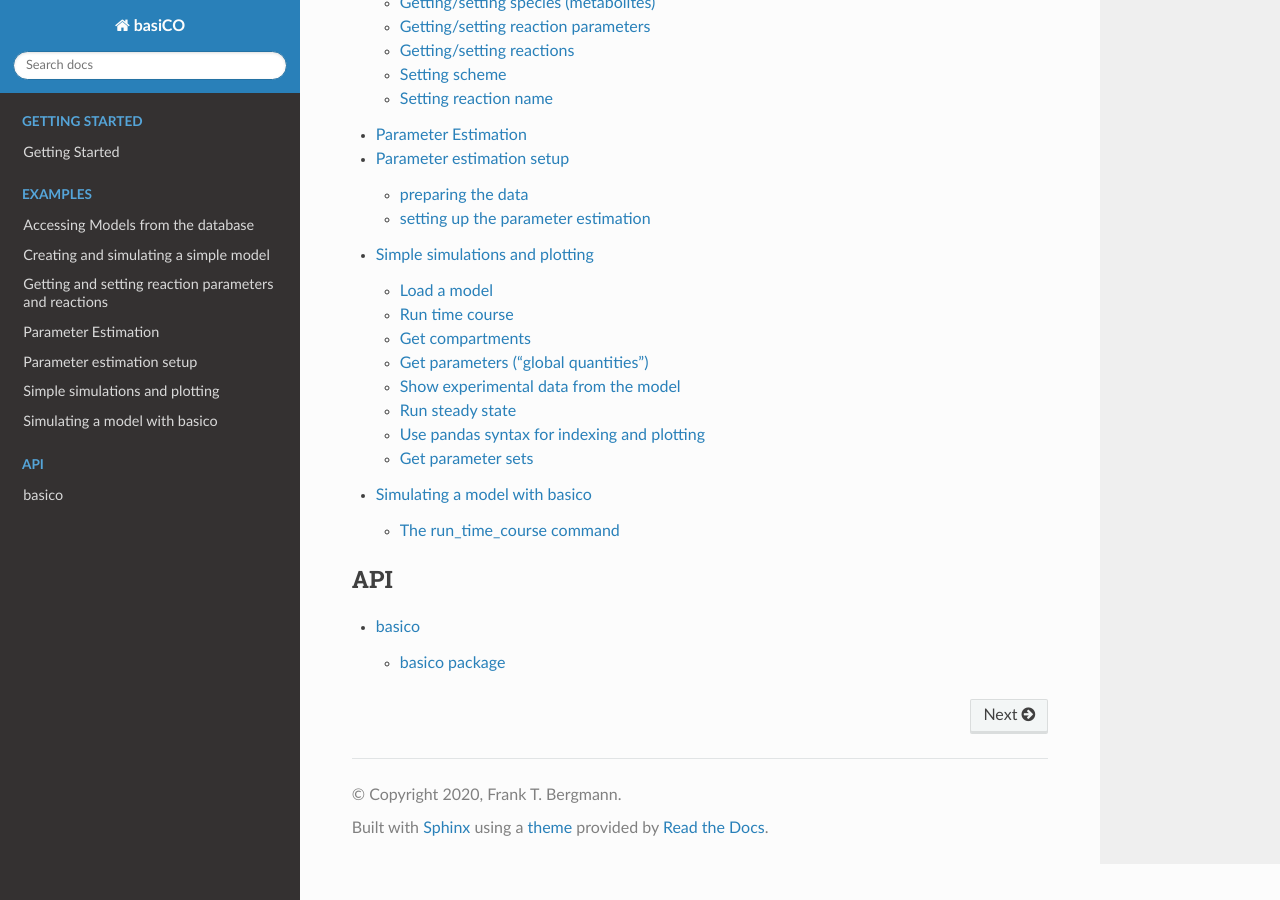
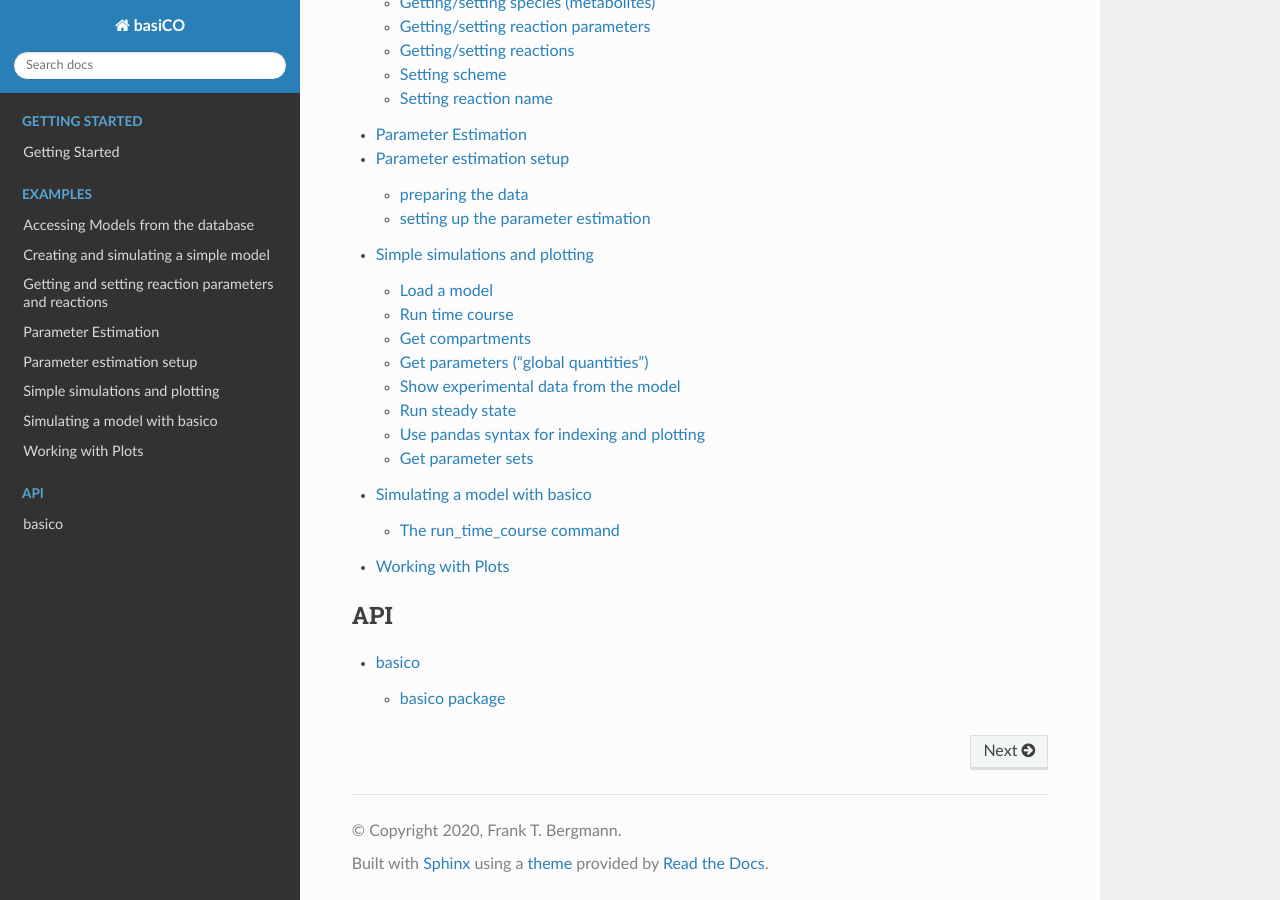
Before and after one commit to copasi/basico, a Sphinx documentation site: the page built from docs/index.rst, in a window 1280 px wide and 900 px high, scrolled down 945 px. Built offline with Sphinx 7.4.7 and the Read the Docs theme 2.0.0, drawn with Linux system fonts in a browser that asks for light colours; pages that are not in the unit, such as notebooks, are missing from menus.

Commit message:
- started example for editing plots

```diff
--- a/docs/index.rst
+++ b/docs/index.rst
@@ -26,6 +26,7 @@ complexity of the underlying SWIG generated language bindings.
    notebooks/Simple_simulations_and_plotting_with_basico
    notebooks/Simple_simulations_with_basico
    notebooks/Arrays_of_Compartments
+   notebooks/Working_with_Plots
 
 .. toctree::
    :maxdepth: 2
```
Also changed, not shown: docs/notebooks/Working_with_Plots.ipynb (added).
